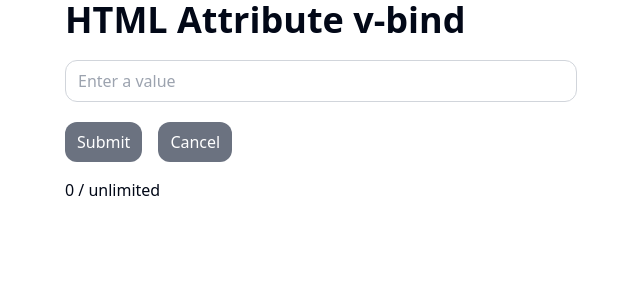
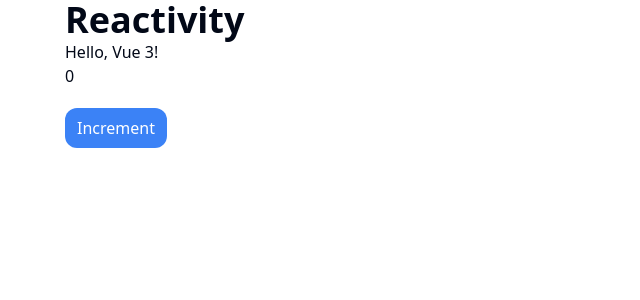
Before and after one commit to pphatdev/learn-vue, a Vue app: page / in a window 1280 px wide. Shown: the top 300 px of the page, without its empty margins (319-959 px from the left). Built offline with nearby package versions, Linux system fonts and the light colour scheme.

Commit message:
Reactivity Fundamentals

```diff
--- a/src/App.vue
+++ b/src/App.vue
@@ -14,7 +14,9 @@
 
   // import DynamicClasses from './components/Learning/DynamicClasses.vue';
 
-  import ComputedProperties from './components/Learning/ComputedProperties.vue';
+  // import ComputedProperties from './components/Learning/ComputedProperties.vue';
+
+  import Reactivity from './components/Learning/Reactivity.vue';
 
 </script>
 
@@ -36,5 +38,7 @@
 
   <!-- <DynamicClasses/> -->
 
-  <ComputedProperties/>
+  <!-- <ComputedProperties/> -->
+
+  <Reactivity/>
 </template>
--- /dev/null
+++ b/src/components/Learning/Reactivity.vue
@@ -0,0 +1,16 @@
+<script setup lang="ts">
+    import { ref, reactive } from 'vue'
+    const msg = ref('Hello, Vue 3!')
+    const obj = reactive({ count: 0 })
+</script>
+
+<template>
+    <div class="container max-w-lg mx-auto">
+        <h1 class="text-4xl font-bold">Reactivity</h1>
+
+        <p>{{ msg }}</p>
+        <p>{{ obj.count }}</p>
+
+        <button @click="msg = 'Hello, Vue 3! ' + obj.count++" class="px-3 py-2 mt-5 text-white bg-blue-500 rounded-xl">Increment</button>
+    </div>
+</template>
```
